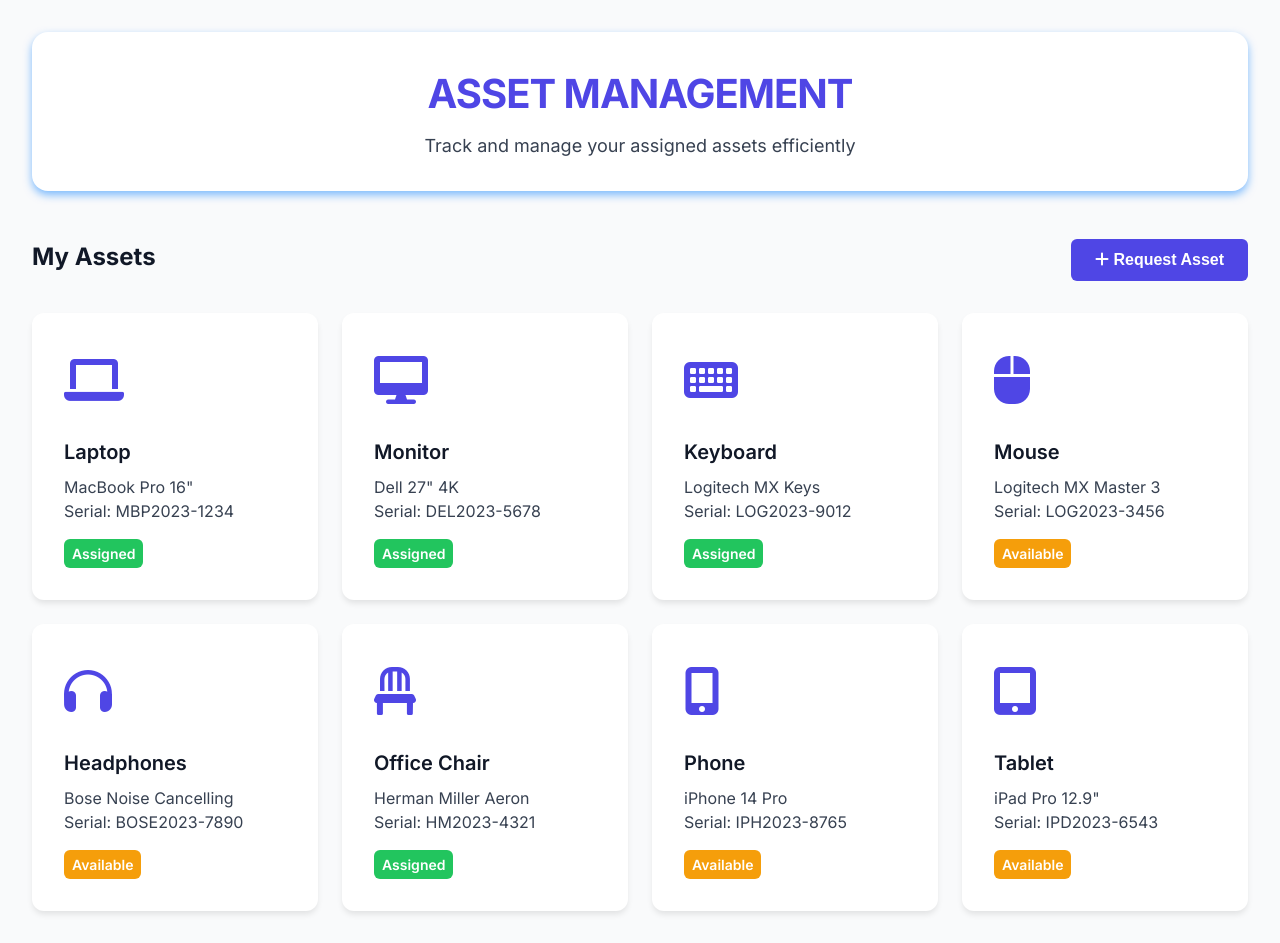
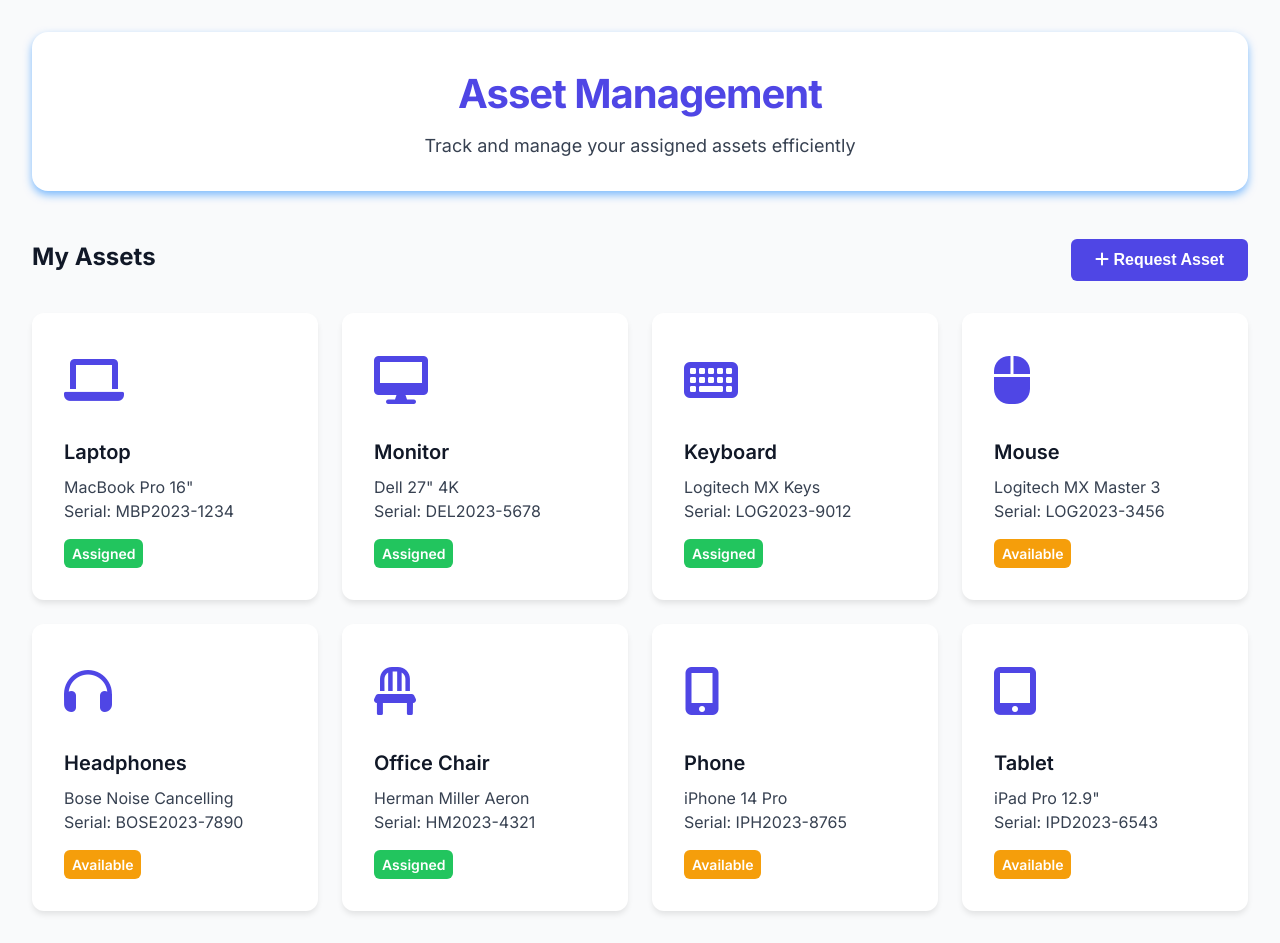
Before and after one commit to Manjunath063/asset-management-one, a plain HTML site: page index.html in a window 1280 px wide. Drawn offline with Linux system fonts and the light colour scheme.

Commit message:
Update index.html

```diff
--- a/index.html
+++ b/index.html
@@ -222,7 +222,7 @@
     <div class="container">
         <section class="assets-section">
             <header class="header">
-                <h1 class="logo">ASSET MANAGEMENT</h1>
+                <h1 class="logo">Asset Management</h1>
                 <p class="tagline">Track and manage your assigned assets efficiently</p>
             </header>
             <div class="action-bar">
```
